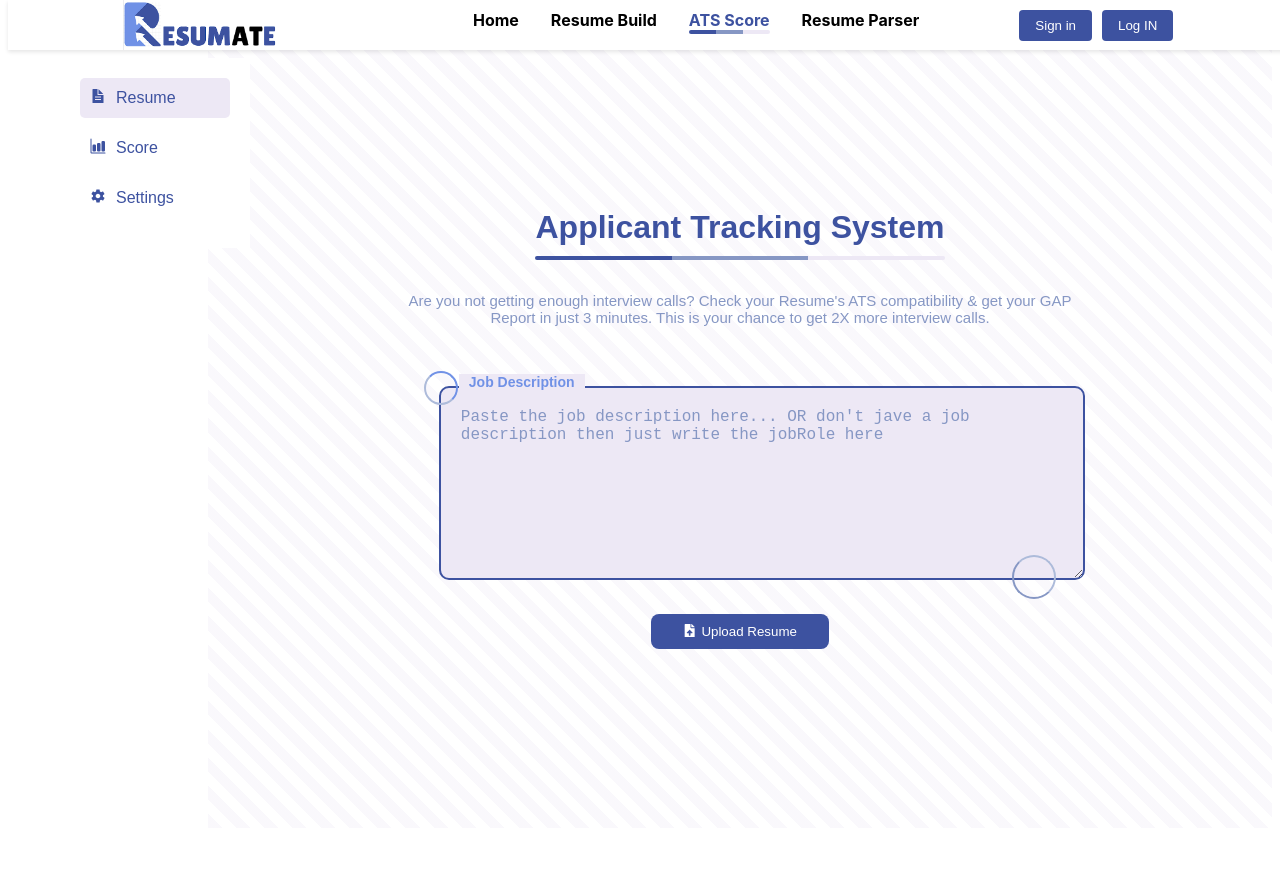
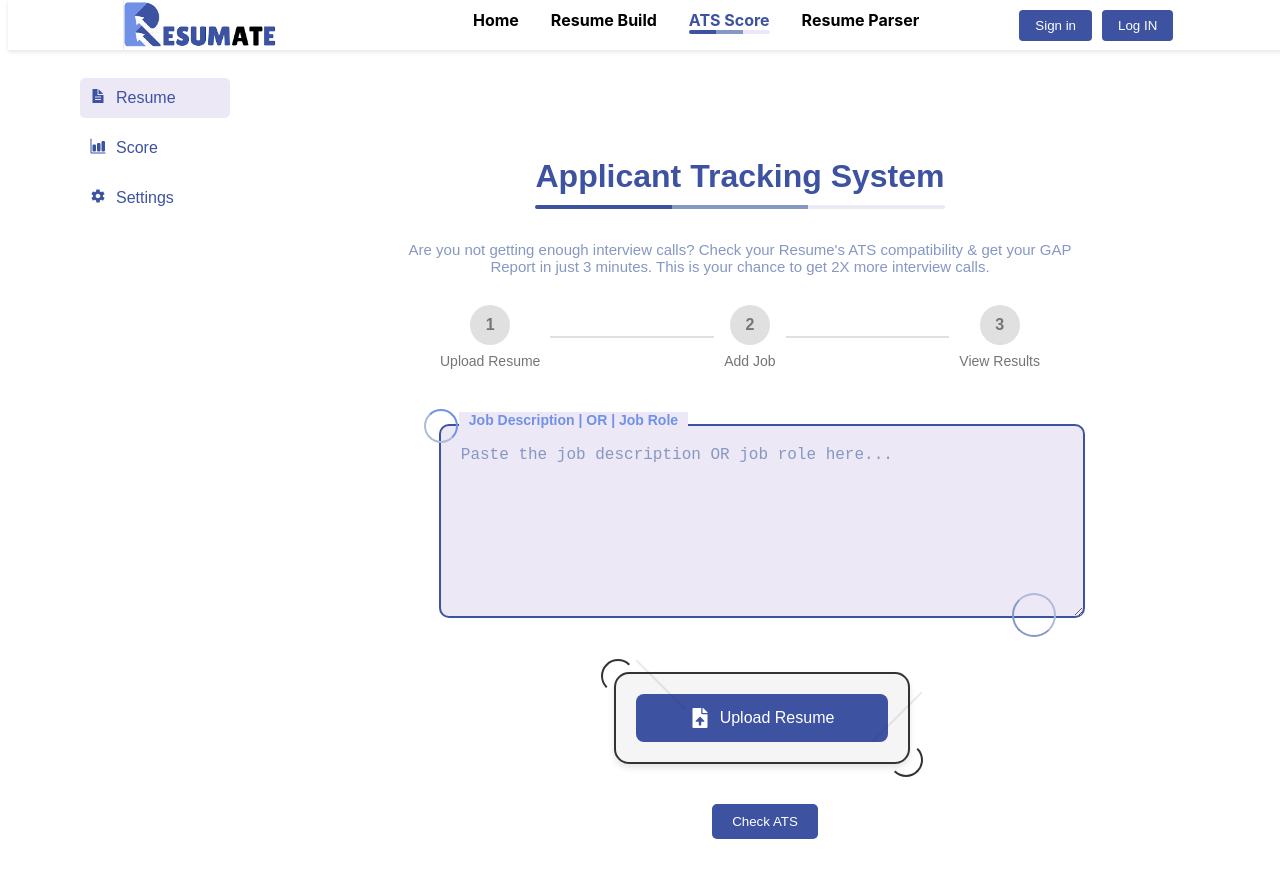
Before and after one commit to 66biswajeet/Resumate, a React (Vite) app: page /ats/resume in a window 1280 px wide. Shown: the top 878 px of the page. Before the commit the page ends 836 px from the top, so only its background shows below. Built offline with nearby package versions, Linux system fonts and the light colour scheme.

Commit message:
ats button

```diff
--- a/package.json
+++ b/package.json
@@ -12,6 +12,7 @@
   "dependencies": {
     "@google/generative-ai": "^0.17.0",
     "dompurify": "^3.1.6",
+    "framer-motion": "^11.3.28",
     "react": "^18.3.1",
     "react-dom": "^18.3.1",
     "react-icons": "^5.3.0",
--- a/src/App.css
+++ b/src/App.css
@@ -1,6 +1,21 @@
-#root {
+/* #root {
   max-width: 1280px;
   margin: 0 auto;
   padding: 2rem;
   text-align: center;
+} */
+
+::-webkit-scrollbar {
+  width: 0.5rem;
 }
+
+::-webkit-scrollbar-track {
+  background-color: black;
+}
+
+::-webkit-scrollbar-thumb {
+  background: var(--primary-color);
+  border: 2px solid black;
+  border-radius: 10px;
+  background-clip: content-box;
+}
--- a/src/App.jsx
+++ b/src/App.jsx
@@ -7,6 +7,8 @@ import { BrowserRouter, Routes, Route } from "react-router-dom";
 import Ats_resume from "./pages/Ats_resume";
 import Ats_score from "./pages/Ats_score";
 import Ats_meter from "./pages/Ats_meter";
+
+import "./App.css";
 
 const App = () => {
   return (
--- a/src/components/Navbtn.jsx
+++ b/src/components/Navbtn.jsx
@@ -2,22 +2,66 @@ import React from "react";
 import styled from "styled-components";
 import { FaFileUpload } from "react-icons/fa";
 
+const ButtonContainer = styled.div`
+  position: relative;
+  width: 100%;
+  max-width: 400px;
+  margin: 20px auto;
+  padding: 20px;
+  border: 2px solid #333;
+  border-radius: 15px;
+  background: #f5f5f5;
+  box-shadow: 0 4px 6px rgba(0, 0, 0, 0.1);
+  text-align: center;
+
+  @media (max-width: 768px) {
+    max-width: 90%;
+  }
+
+  &::before,
+  &::after {
+    content: "";
+    position: absolute;
+    width: 30px;
+    height: 30px;
+    border: 2px solid #333;
+    border-radius: 50%;
+  }
+
+  &::before {
+    top: -15px;
+    left: -15px;
+    border-color: #333 transparent transparent #333;
+  }
+
+  &::after {
+    bottom: -15px;
+    right: -15px;
+    border-color: transparent #333 #333 transparent;
+  }
+`;
+
+const InstructionText = styled.p`
+  font-size: 1.1rem;
+  margin-bottom: 15px;
+  color: #333;
+  font-weight: 500;
+`;
+
 const Button = styled.button`
   position: relative;
   overflow: hidden;
-
-  height: 2.22rem;
   width: 100%;
-
-  height: 2.15rem;
-
+  height: 3rem;
   padding: 0 2rem;
   border-radius: 0.5rem;
-  background: ${({ bgColor }) => bgColor || " var(--primary-color)"};
+  background: ${({ bgColor }) => bgColor || "var(--primary-color)"};
   background-size: 400%;
   color: ${({ textColor }) => textColor || "#fff"};
   border: none;
   cursor: pointer;
+  transition: all 0.3s ease;
+  font-size: 1rem;
 
   &::before {
     content: "";
@@ -38,25 +82,72 @@ const Button = styled.button`
   &:hover::before {
     transform: scaleX(1);
   }
+
+  &:hover {
+    transform: translateY(-2px);
+    box-shadow: 0 4px 8px rgba(0, 0, 0, 0.2);
+  }
 `;
 
 const ButtonContent = styled.span`
   position: relative;
   z-index: 1;
   display: flex;
-  gap: 5px;
+  align-items: center;
+  justify-content: center;
+  gap: 10px;
 `;
 
-const Navbtn = ({ text, textColor, bgColor, gradient, onclick }) => {
+const DoodleEffect = styled.div`
+  position: absolute;
+  width: 100%;
+  height: 100%;
+  top: 0;
+  left: 0;
+  pointer-events: none;
+
+  &::before,
+  &::after {
+    content: "";
+    position: absolute;
+    background: #333;
+    opacity: 0.1;
+  }
+
+  &::before {
+    width: 70px;
+    height: 2px;
+    top: 10px;
+    left: 10px;
+    transform: rotate(45deg);
+  }
+
+  &::after {
+    width: 2px;
+    height: 70px;
+    bottom: 10px;
+    right: 10px;
+    transform: rotate(45deg);
+  }
+`;
+
+const Navbtn = ({ text, textColor, bgColor, gradient, onClick }) => {
   return (
-    <Button bgColor={bgColor} textColor={textColor} gradient={gradient}>
-      <ButtonContent>
-        {" "}
-        <FaFileUpload />
-        {text}
-      </ButtonContent>
-      {/* comment */}
-    </Button>
+    <ButtonContainer>
+      {/* <InstructionText>Upload resume to get started</InstructionText> */}
+      <Button
+        textColor={textColor}
+        bgColor={bgColor}
+        gradient={gradient}
+        onClick={onClick}
+      >
+        <ButtonContent>
+          <FaFileUpload size={20} />
+          {text}
+        </ButtonContent>
+      </Button>
+      <DoodleEffect />
+    </ButtonContainer>
   );
 };
 
--- a/src/pages/Ats_resume.jsx
+++ b/src/pages/Ats_resume.jsx
@@ -1,8 +1,10 @@
-import React, { useState } from "react";
+import React, { useState, useEffect } from "react";
 
 import styled from "styled-components";
 
 import { Link } from "react-router-dom";
+
+import { motion, AnimatePresence } from "framer-motion";
 
 // use here for file name to show on the popup //
 import { useResumeExtract } from "../systems/useResumeExtract";
@@ -11,6 +13,7 @@ import { useJdContext } from "../systems/JdContext";
 // section & components imports  //
 import JobDescription from "../sections/JobDescription";
 import Navbtn from "../components/Navbtn";
+import Ats_resume_progres from "../sections/Ats_resume_progres";
 
 // icon imports
 import { IoDocumentTextSharp } from "react-icons/io5";
@@ -22,8 +25,9 @@ const Ats_resume = () => {
   const [isUploadOpen, setIsUploadOpen] = useState(false);
 
   const [activePage, setActivePage] = useState("Resume");
+  const [currentStep, setCurrentStep] = useState(0);
 
-  const { selectedFile, extractText } = useResumeExtract();
+  const { prompt2, selectedFile, extractText } = useResumeExtract();
   const { prompt1, setPrompt1 } = useJdContext();
 
   // prompt1 = job description and prompt2 = resume text
@@ -33,6 +37,15 @@ const Ats_resume = () => {
     console.log("Upload button clicked");
     setIsUploadOpen(true);
   };
+
+  useEffect(() => {
+    if (prompt1.trim() !== "") {
+      setCurrentStep(1);
+    }
+    if ((prompt1.trim() !== "" && selectedFile) || prompt2.trim() !== "") {
+      setCurrentStep(2);
+    }
+  }, [prompt1, selectedFile]);
 
   return (
     <Container>
@@ -73,13 +86,14 @@ const Ats_resume = () => {
         </Link>
       </Sidebar>
       <MainContent>
-        <BackgroundPattern />
         <Title>Applicant Tracking System</Title>
         <Subtitle>
           Are you not getting enough interview calls? Check your Resume's ATS
           compatibility & get your GAP Report in just 3 minutes. This is your
           chance to get 2X more interview calls.
         </Subtitle>
+
+        <Ats_resume_progres currentStep={currentStep} />
 
         <JobDescription
           value={prompt1}
@@ -89,9 +103,23 @@ const Ats_resume = () => {
         <div onClick={handleUploadClick}>
           <Navbtn text={"Upload Resume"}> </Navbtn>
         </div>
+        <Link to={"/ats/score"}>
+          <UploadButton
+            as={motion.button}
+            whileHover={{ scale: 1.05 }}
+            whileTap={{ scale: 0.95 }}
+          >
+            Check ATS
+          </UploadButton>
+        </Link>
 
         {isUploadOpen && (
-          <UploadModal>
+          <UploadModal
+            as={motion.div}
+            initial={{ opacity: 0 }}
+            animate={{ opacity: 1 }}
+            exit={{ opacity: 0 }}
+          >
             <ModalContent>
               <ModalHeader>
                 <h2>Upload Resume</h2>
@@ -115,11 +143,8 @@ const Ats_resume = () => {
               </UploadArea>
               <ModalFooter>
                 <CancelButton onClick={() => setIsUploadOpen(false)}>
-                  Cancel
+                  Upload
                 </CancelButton>
-                <Link to={"/ats/score"}>
-                  <UploadButton>Check ATS</UploadButton>
-                </Link>
               </ModalFooter>
             </ModalContent>
           </UploadModal>
@@ -132,55 +157,17 @@ const Ats_resume = () => {
 //.............................// styling section //..........................//
 
 const Container = styled.div`
-  /* display: flex;
-  min-height: 80vh;
+  display: flex;
+  min-height: 100vh;
   font-family: Arial, sans-serif;
-  justify-content: center;
   margin: auto;
-  @media (max-width: 1200px) {
-    flex-direction: column;
-  } */
-  display: flex;
-  min-height: 80vh;
-  font-family: Arial, sans-serif;
 
-  margin: auto;
   @media (max-width: 1200px) {
     flex-direction: column;
   }
 `;
-const BackgroundPattern = styled.div`
-  position: fixed;
-  top: 0;
-  left: 0;
-  width: 100%;
-  height: 100%;
-  z-index: -1;
-  background-image: repeating-linear-gradient(
-    45deg,
-    var(--fifth-color) 0,
-    var(--fifth-color) 10px,
-    transparent 10px,
-    transparent 20px
-  );
-  opacity: 0.3;
-`;
 
 const Sidebar = styled.div`
-  /* width: 150px;
-  background-color: white;
-  color: var(--primary-color);
-  padding: 20px;
-  display: flex;
-  flex-direction: column;
-  margin-top: 50px;
-
-  @media (max-width: 1200px) {
-    flex-direction: row;
-    top: 0;
-    width: 85%;
-    left: 0px;
-  } */
   width: 150px;
   background-color: white;
   color: var(--primary-color);
@@ -234,8 +221,8 @@ const MainContent = styled.div`
   width: 80%;
   align-items: center;
   padding: 30px;
-  height: 95vh;
-
+  height: 100vh;
+  margin-top: 50px;
   justify-content: center;
   scale: 1;
 
@@ -243,7 +230,7 @@ const MainContent = styled.div`
     max-width: 100%;
     align-items: center;
     margin-left: auto;
-    margin-top: 50px;
+    margin-top: 150px;
   }
 `;
 
@@ -390,6 +377,7 @@ const UploadButton = styled(Button)`
   color: white;
   margin-top: 20px;
   transition: all 0.5s;
+  margin-left: 50px;
   &:hover {
     background-color: var(--secondary-color);
   }
--- a/src/pages/Ats_score.jsx
+++ b/src/pages/Ats_score.jsx
@@ -305,7 +305,7 @@ const ResumeLayout = styled.div`
     padding-left: 0;
     display: flex;
     flex-wrap: wrap;
-    gap: 10px;
+    gap: 5px;
   }
 
   .skills {
@@ -318,8 +318,8 @@ const ResumeLayout = styled.div`
 
   li {
     margin-bottom: 8px;
-    line-height: 1.5;
-    font-size: 15px;
+    line-height: 1;
+    font-size: 10px;
   }
 
   p {
--- /dev/null
+++ b/src/sections/Ats_resume_progres.jsx
@@ -0,0 +1,86 @@
+import React from "react";
+import styled, { keyframes, css } from "styled-components";
+
+const ProgressContainer = styled.div`
+  display: flex;
+  justify-content: space-between;
+  align-items: center;
+  width: 100%;
+  max-width: 600px;
+  margin: 0 auto 25px auto;
+`;
+
+const Step = styled.div`
+  display: flex;
+  flex-direction: column;
+  align-items: center;
+`;
+
+const pulse = keyframes`
+  0% {
+    box-shadow: 0 0 0 0 rgba(33, 150, 243, 0.4);
+  }
+  70% {
+    box-shadow: 0 0 0 10px rgba(33, 150, 243, 0);
+  }
+  100% {
+    box-shadow: 0 0 0 0 rgba(33, 150, 243, 0);
+  }
+`;
+
+const StepCircle = styled.div`
+  width: 40px;
+  height: 40px;
+  border-radius: 50%;
+  background-color: ${(props) =>
+    props.active ? "var(--secondary-color)" : "#E0E0E0"};
+  color: ${(props) => (props.active ? "white" : "#757575")};
+  display: flex;
+  justify-content: center;
+  align-items: center;
+  font-weight: bold;
+  margin-bottom: 8px;
+  transition: background-color 0.3s ease;
+
+  ${(props) =>
+    props.active &&
+    css`
+      animation: ${pulse} 1.5s infinite;
+    `}
+`;
+
+const StepText = styled.span`
+  color: ${(props) => (props.active ? "#2196F3" : "#757575")};
+  font-size: 14px;
+  transition: color 0.3s ease;
+`;
+
+const Line = styled.div`
+  flex-grow: 1;
+  height: 2px;
+  background-color: #e0e0e0;
+  margin: 0 10px;
+`;
+
+const Ats_resume_progres = ({ currentStep }) => {
+  return (
+    <ProgressContainer>
+      <Step>
+        <StepCircle active={currentStep >= 1}>1</StepCircle>
+        <StepText active={currentStep >= 1}>Upload Resume</StepText>
+      </Step>
+      <Line />
+      <Step>
+        <StepCircle active={currentStep >= 2}>2</StepCircle>
+        <StepText active={currentStep >= 2}>Add Job</StepText>
+      </Step>
+      <Line />
+      <Step>
+        <StepCircle active={currentStep >= 3}>3</StepCircle>
+        <StepText active={currentStep >= 3}>View Results</StepText>
+      </Step>
+    </ProgressContainer>
+  );
+};
+
+export default Ats_resume_progres;
--- a/src/sections/JobDescription.jsx
+++ b/src/sections/JobDescription.jsx
@@ -88,9 +88,10 @@ const JobDescriptionLabel = styled.label`
 const JobDescription = ({ value, onChange }) => {
   return (
     <JobDescriptionContainer>
-      <JobDescriptionLabel>Job Description</JobDescriptionLabel>
+      <JobDescriptionLabel>Job Description | OR | Job Role</JobDescriptionLabel>
+
       <JobDescriptionInput
-        placeholder="Paste the job description here... OR don't jave a job description then just write the jobRole here"
+        placeholder="Paste the job description OR job role here...  "
         value={value}
         onChange={onChange}
       />
```
Also changed, not shown: 1 other file (tests, documents, lock files or other folders).
